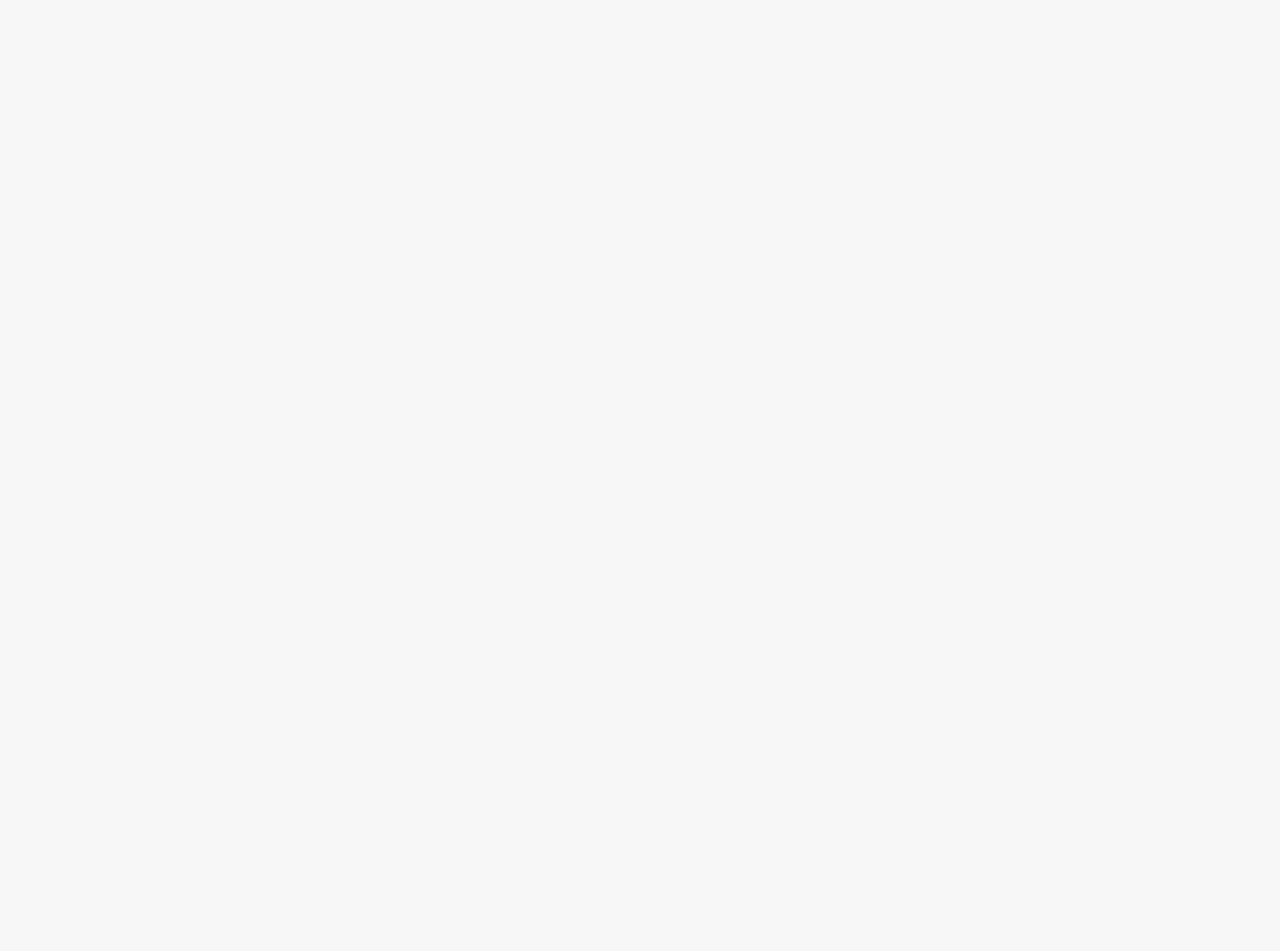
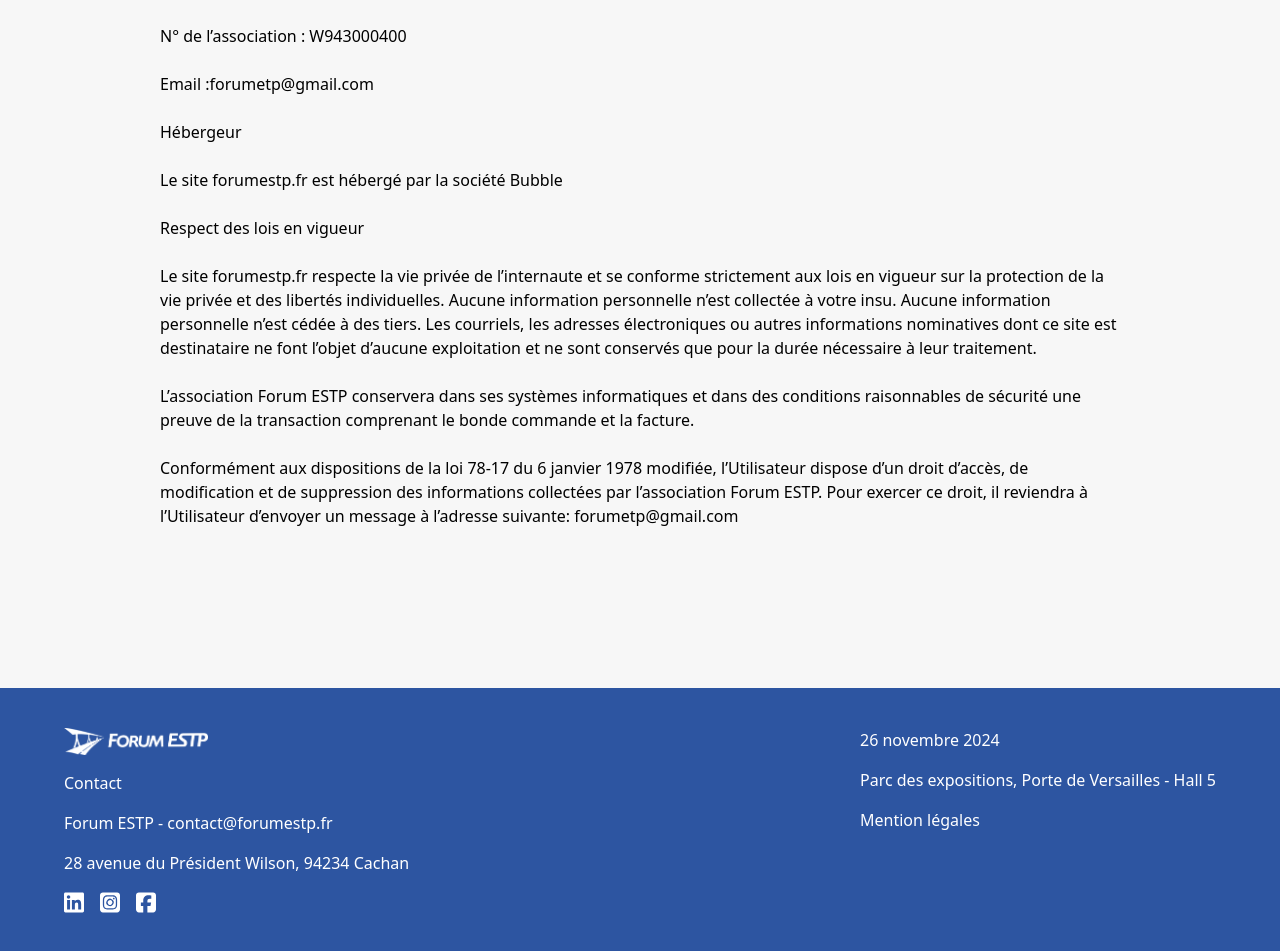
Before and after one commit to hedi-code/forum-estp, an Angular app: page /mention in a window 1280 px wide. Before the commit this address led to /. Shown: the part 440-1391 px from the top of the page. Before the commit the page ends 800 px from the top, so only its background shows below. Built offline with nearby package versions, Linux system fonts and the light colour scheme.

Commit message:
Ajout mention | footer.

```diff
--- a/src/app/app-routing.module.ts
+++ b/src/app/app-routing.module.ts
@@ -4,6 +4,7 @@ import { EquipeComponent } from './equipe/equipe.component';
 import { GalerieComponent } from './galerie/galerie.component';
 import { HomeComponent } from './home/home.component';
 import { MemmbresComponent } from './memmbres/memmbres.component';
+import { MentionComponent } from './mention/mention.component';
 import { PartenaireComponent } from './partenaire/partenaire.component';
 
 const routes: Routes = [
@@ -11,7 +12,8 @@ const routes: Routes = [
   { path: 'equipe', component: EquipeComponent },
   { path: 'partenaire', component: PartenaireComponent },
   { path: 'galerie', component: GalerieComponent },
-  { path: 'membres', component: MemmbresComponent }
+  { path: 'membres', component: MemmbresComponent },
+  { path: 'mention', component: MentionComponent }
 ];
 
 @NgModule({
--- a/src/app/app.component.html
+++ b/src/app/app.component.html
@@ -1,2 +1,3 @@
 <app-navbar></app-navbar>
 <router-outlet></router-outlet>
+<app-footer></app-footer>
--- a/src/app/app.module.ts
+++ b/src/app/app.module.ts
@@ -10,6 +10,8 @@ import { EquipeComponent } from './equipe/equipe.component';
 import { PartenaireComponent } from './partenaire/partenaire.component';
 import { GalerieComponent } from './galerie/galerie.component';
 import { MemmbresComponent } from './memmbres/memmbres.component';
+import { FooterComponent } from './footer/footer.component';
+import { MentionComponent } from './mention/mention.component';
 
 @NgModule({
   declarations: [
@@ -20,7 +22,9 @@ import { MemmbresComponent } from './memmbres/memmbres.component';
     EquipeComponent,
     PartenaireComponent,
     GalerieComponent,
-    MemmbresComponent
+    MemmbresComponent,
+    FooterComponent,
+    MentionComponent
   ],
   imports: [
     BrowserModule,
--- /dev/null
+++ b/src/app/footer/footer.component.html
@@ -0,0 +1,42 @@
+<footer class="block w-full bg-primary mt-[10rem] px-16 text-white py-10">
+    <div class="flex flex-col lg:flex-row justify-between lg:gap-0 gap-8">
+        <div class="flex flex-col lg:gap-4 gap-2">
+            <a routerLink="">
+                <img src="assets/logo-separateur/logo-white.png" class="w-36">
+            </a>
+            <p> Contact </p>
+            <p> Forum ESTP - contact&#64;forumestp.fr</p>
+            <p> 28 avenue du Président Wilson, 94234 Cachan</p>
+            <div class="flex gap-4">
+                <a href="https://www.linkedin.com/company/forum-etp/" target="_blank" class="w-[20px] h-[20px]">
+                    <svg xmlns="http://www.w3.org/2000/svg" viewBox="0 0 448 512">
+                        <!--!Font Awesome Free 6.6.0 by @fontawesome - https://fontawesome.com License - https://fontawesome.com/license/free Copyright 2024 Fonticons, Inc.-->
+                        <path fill="#ffffff"
+                            d="M416 32H31.9C14.3 32 0 46.5 0 64.3v383.4C0 465.5 14.3 480 31.9 480H416c17.6 0 32-14.5 32-32.3V64.3c0-17.8-14.4-32.3-32-32.3zM135.4 416H69V202.2h66.5V416zm-33.2-243c-21.3 0-38.5-17.3-38.5-38.5S80.9 96 102.2 96c21.2 0 38.5 17.3 38.5 38.5 0 21.3-17.2 38.5-38.5 38.5zm282.1 243h-66.4V312c0-24.8-.5-56.7-34.5-56.7-34.6 0-39.9 27-39.9 54.9V416h-66.4V202.2h63.7v29.2h.9c8.9-16.8 30.6-34.5 62.9-34.5 67.2 0 79.7 44.3 79.7 101.9V416z" />
+                    </svg>
+                </a>
+                <a href="https://www.instagram.com/forumestp/?hl=fr" target="_blank" class="w-[20px] h-[20px]">
+                    <svg xmlns="http://www.w3.org/2000/svg" viewBox="0 0 448 512">
+                        <!--!Font Awesome Free 6.6.0 by @fontawesome - https://fontawesome.com License - https://fontawesome.com/license/free Copyright 2024 Fonticons, Inc.-->
+                        <path fill="#ffffff"
+                            d="M194.4 211.7a53.3 53.3 0 1 0 59.3 88.7 53.3 53.3 0 1 0 -59.3-88.7zm142.3-68.4c-5.2-5.2-11.5-9.3-18.4-12c-18.1-7.1-57.6-6.8-83.1-6.5c-4.1 0-7.9 .1-11.2 .1c-3.3 0-7.2 0-11.4-.1c-25.5-.3-64.8-.7-82.9 6.5c-6.9 2.7-13.1 6.8-18.4 12s-9.3 11.5-12 18.4c-7.1 18.1-6.7 57.7-6.5 83.2c0 4.1 .1 7.9 .1 11.1s0 7-.1 11.1c-.2 25.5-.6 65.1 6.5 83.2c2.7 6.9 6.8 13.1 12 18.4s11.5 9.3 18.4 12c18.1 7.1 57.6 6.8 83.1 6.5c4.1 0 7.9-.1 11.2-.1c3.3 0 7.2 0 11.4 .1c25.5 .3 64.8 .7 82.9-6.5c6.9-2.7 13.1-6.8 18.4-12s9.3-11.5 12-18.4c7.2-18 6.8-57.4 6.5-83c0-4.2-.1-8.1-.1-11.4s0-7.1 .1-11.4c.3-25.5 .7-64.9-6.5-83l0 0c-2.7-6.9-6.8-13.1-12-18.4zm-67.1 44.5A82 82 0 1 1 178.4 324.2a82 82 0 1 1 91.1-136.4zm29.2-1.3c-3.1-2.1-5.6-5.1-7.1-8.6s-1.8-7.3-1.1-11.1s2.6-7.1 5.2-9.8s6.1-4.5 9.8-5.2s7.6-.4 11.1 1.1s6.5 3.9 8.6 7s3.2 6.8 3.2 10.6c0 2.5-.5 5-1.4 7.3s-2.4 4.4-4.1 6.2s-3.9 3.2-6.2 4.2s-4.8 1.5-7.3 1.5l0 0c-3.8 0-7.5-1.1-10.6-3.2zM448 96c0-35.3-28.7-64-64-64H64C28.7 32 0 60.7 0 96V416c0 35.3 28.7 64 64 64H384c35.3 0 64-28.7 64-64V96zM357 389c-18.7 18.7-41.4 24.6-67 25.9c-26.4 1.5-105.6 1.5-132 0c-25.6-1.3-48.3-7.2-67-25.9s-24.6-41.4-25.8-67c-1.5-26.4-1.5-105.6 0-132c1.3-25.6 7.1-48.3 25.8-67s41.5-24.6 67-25.8c26.4-1.5 105.6-1.5 132 0c25.6 1.3 48.3 7.1 67 25.8s24.6 41.4 25.8 67c1.5 26.3 1.5 105.4 0 131.9c-1.3 25.6-7.1 48.3-25.8 67z" />
+                    </svg>
+                </a>
+                <a href="https://www.facebook.com/ForumESTP" target="_blank" class="w-[20px] h-[20px]">
+                    <svg xmlns="http://www.w3.org/2000/svg" viewBox="0 0 448 512">
+                        <!--!Font Awesome Free 6.6.0 by @fontawesome - https://fontawesome.com License - https://fontawesome.com/license/free Copyright 2024 Fonticons, Inc.-->
+                        <path fill="#ffffff"
+                            d="M64 32C28.7 32 0 60.7 0 96V416c0 35.3 28.7 64 64 64h98.2V334.2H109.4V256h52.8V222.3c0-87.1 39.4-127.5 125-127.5c16.2 0 44.2 3.2 55.7 6.4V172c-6-.6-16.5-1-29.6-1c-42 0-58.2 15.9-58.2 57.2V256h83.6l-14.4 78.2H255V480H384c35.3 0 64-28.7 64-64V96c0-35.3-28.7-64-64-64H64z" />
+                    </svg>
+                </a>
+            </div>
+        </div>
+        <div class="flex flex-col lg:gap-4 gap-2">
+            <p> 26 novembre 2024
+            </p>
+            <p>Parc des expositions, Porte de Versailles - Hall 5
+            </p>
+            <a routerLink="mention" class="hover:underline hover:decoration-solid"> Mention légales</a>
+        </div>
+    </div>
+</footer>
--- /dev/null
+++ b/src/app/mention/mention.component.html
@@ -0,0 +1,40 @@
+<title-separator title="Mentions légales"></title-separator>
+<p class="lg:px-40 lg:mt-20 px-10 mt-10">
+    Conformément aux dispositions de la loi n° 2004-575 du 21 juin 2004 pour la confiance en l’économie numérique, il
+    est
+    précisé aux utilisateurs du site forumestp.fr l’identité des différents intervenants dans le cadre de sa réalisation
+    et
+    de son suivi. <br><br>
+
+    Edition du site <br> <br>
+
+    Le site forumestp.fr est édité par l’association Forum ESTP (Association loi 1901).<br> <br>
+
+    Siège social : 28 Avenue du Président Wilson94230 Cachan,France<br> <br>
+
+    N° de l’association : W943000400<br> <br>
+    Email :forumetp&#64;gmail.com<br> <br>
+
+    Hébergeur<br> <br>
+    Le site forumestp.fr est hébergé par la société Bubble<br> <br>
+
+    Respect des lois en vigueur<br> <br>
+
+    Le site forumestp.fr respecte la vie privée de l’internaute et se conforme strictement aux lois en vigueur sur la
+    protection de la vie privée et des libertés individuelles. Aucune information personnelle n’est collectée à votre
+    insu.
+    Aucune information personnelle n’est cédée à des tiers. Les courriels, les adresses électroniques ou autres
+    informations
+    nominatives dont ce site est destinataire ne font l’objet d’aucune exploitation et ne sont conservés que pour la
+    durée
+    nécessaire à leur traitement.<br> <br>
+
+    L’association Forum ESTP conservera dans ses systèmes informatiques et dans des conditions raisonnables de sécurité
+    une
+    preuve de la transaction comprenant le bonde commande et la facture.<br> <br>
+
+    Conformément aux dispositions de la loi 78-17 du 6 janvier 1978 modifiée, l’Utilisateur dispose d’un droit d’accès,
+    de
+    modification et de suppression des informations collectées par l’association Forum ESTP. Pour exercer ce droit, il
+    reviendra à l’Utilisateur d’envoyer un message à l’adresse suivante: forumetp&#64;gmail.com
+</p>
```
Also changed, not shown: src/app/footer/footer.component.ts (added, +10 -0 lines), src/app/mention/mention.component.ts (added, +10 -0 lines), src/app/footer/footer.component.scss (added), src/app/mention/mention.component.scss (added).
